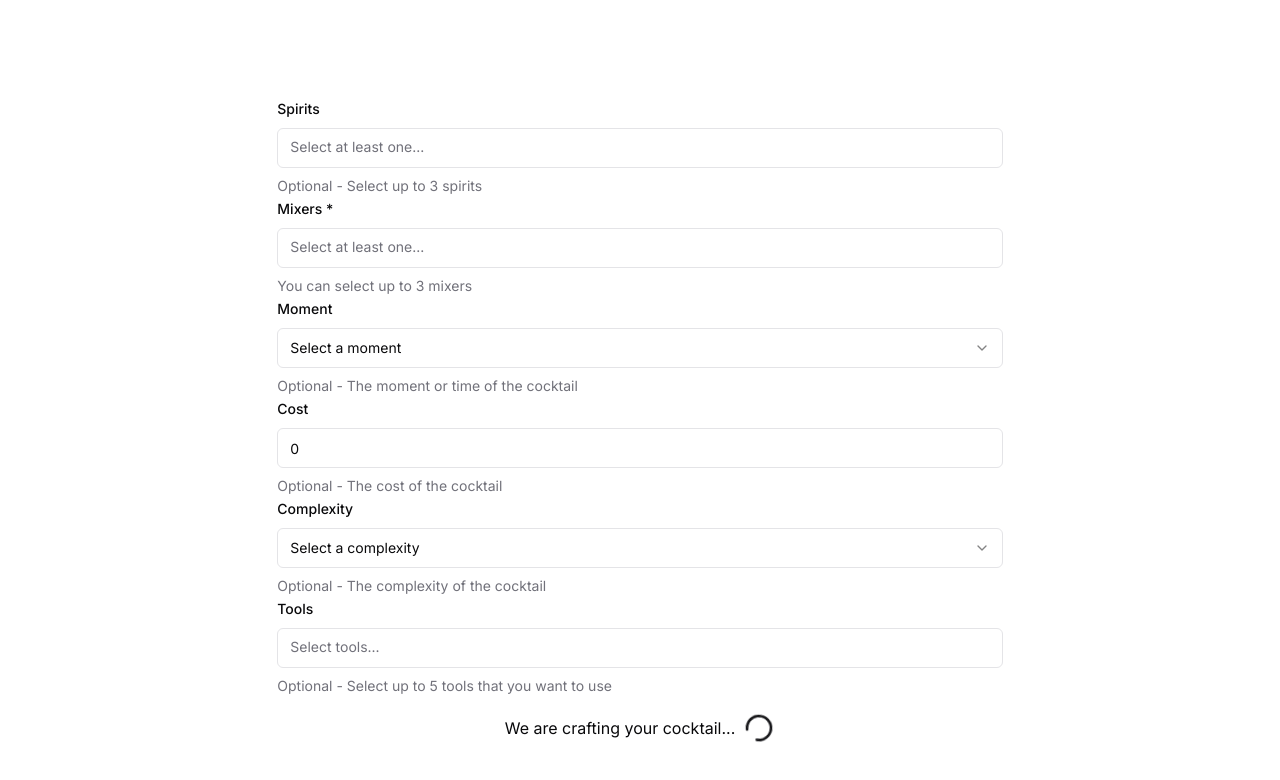
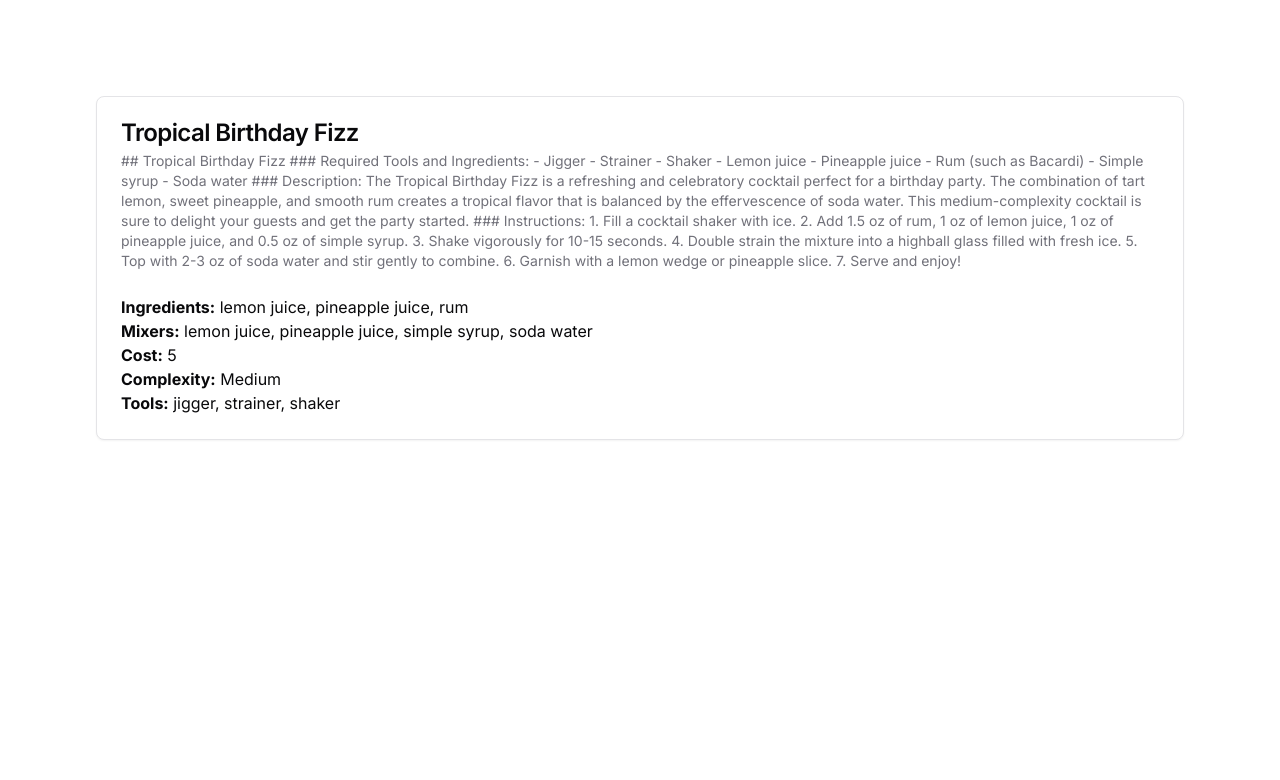
Before and after one commit to esponges/cocktail-maker-client, a Next.js app: page / in a window 1280 px wide. Shown: the top 780 px of the page. Built offline with nearby package versions, Linux system fonts and the light colour scheme.

Commit message:
display cocktail in card

```diff
--- a/src/app/page.tsx
+++ b/src/app/page.tsx
@@ -1,5 +1,6 @@
 "use client";
 
+import { useState } from "react";
 import { zodResolver } from "@hookform/resolvers/zod";
 import { useForm } from "react-hook-form";
 import { z } from "zod";
@@ -23,9 +24,17 @@ import {
   SelectValue,
 } from "@/components/ui/select";
 import { Input } from "@/components/ui/input";
+import {
+  Card,
+  CardContent,
+  CardDescription,
+  CardFooter,
+  CardHeader,
+  CardTitle,
+} from "@/components/ui/card";
+import MultipleSelector from "@/components/ui/multiple-selector";
+
 import { mixers, spirits, moment, complexity, tools } from "@/lib/form-options";
-import MultipleSelector from "@/components/ui/multiple-selector";
-import { useState } from "react";
 import { safeFetch } from "@/lib/safeFetch";
 import { getErrorMessage } from "@/lib/utils";
 import { Spinner } from "@/components/ui/spinner";
@@ -55,7 +64,19 @@ type Cocktail = {
 };
 
 export default function Home() {
-  const [cocktail, setCocktail] = useState<Cocktail>();
+  const [cocktail, setCocktail] = useState<Cocktail>({
+    name: "Tropical Birthday Fizz",
+    recipe:
+      // eslint-disable-next-line max-len
+      "## Tropical Birthday Fizz\n\n### Required Tools and Ingredients:\n- Jigger\n- Strainer\n- Shaker\n- Lemon juice\n- Pineapple juice\n- Rum (such as Bacardi)\n- Simple syrup\n- Soda water\n\n### Description:\nThe Tropical Birthday Fizz is a refreshing and celebratory cocktail perfect for a birthday party. The combination of tart lemon, sweet pineapple, and smooth rum creates a tropical flavor that is balanced by the effervescence of soda water. This medium-complexity cocktail is sure to delight your guests and get the party started.\n\n### Instructions:\n1. Fill a cocktail shaker with ice.\n2. Add 1.5 oz of rum, 1 oz of lemon juice, 1 oz of pineapple juice, and 0.5 oz of simple syrup.\n3. Shake vigorously for 10-15 seconds.\n4. Double strain the mixture into a highball glass filled with fresh ice.\n5. Top with 2-3 oz of soda water and stir gently to combine.\n6. Garnish with a lemon wedge or pineapple slice.\n7. Serve and enjoy!",
+    is_alcoholic: true,
+    mixers: ["lemon juice", "pineapple juice", "simple syrup", "soda water"],
+    size: "Unknown",
+    cost: 5,
+    complexity: "Medium",
+    required_tools: ["jigger", "strainer", "shaker"],
+    required_ingredients: ["lemon juice", "pineapple juice", "rum"],
+  });
   const [loading, setLoading] = useState(false);
 
   const { toast } = useToast();
@@ -120,10 +141,11 @@ export default function Home() {
     createCocktail(data);
   }
 
-  console.log({ cocktail });
+  console.log({ cocktail }, !cocktail);
 
   return (
     <main className="flex min-h-screen flex-col items-center justify-between p-24">
+      {!cocktail ? (
         <Form {...form}>
           <form
             onSubmit={form.handleSubmit(onSubmit)}
@@ -301,7 +323,7 @@ export default function Home() {
                 )}
               />
               <div className="text-center mt-4">
-              {loading ? (
+                {!loading ? (
                   <Button type="submit">Create Cocktail 🍸</Button>
                 ) : (
                   <div className="flex items-center justify-center space-x-2">
@@ -313,6 +335,34 @@ export default function Home() {
             </fieldset>
           </form>
         </Form>
+      ) : (
+        <Card>
+          <CardHeader>
+            <CardTitle>{cocktail.name}</CardTitle>
+            <CardDescription>{cocktail.recipe}</CardDescription>
+          </CardHeader>
+          <CardContent>
+            <p>
+              <b>Ingredients:</b> {cocktail.required_ingredients.join(", ")}
+            </p>
+            <p>
+              <b>Mixers:</b> {cocktail.mixers.join(", ")}
+            </p>
+            {/* <p>
+              <b>Moment:</b> {cocktail.moment}
+            </p> */}
+            <p>
+              <b>Cost:</b> {cocktail.cost}
+            </p>
+            <p>
+              <b>Complexity:</b> {cocktail.complexity}
+            </p>
+            <p>
+              <b>Tools:</b> {cocktail.required_tools.join(", ")}
+            </p>
+          </CardContent>
+        </Card>
+      )}
     </main>
   );
 }
--- /dev/null
+++ b/src/components/ui/card.tsx
@@ -0,0 +1,96 @@
+import * as React from "react";
+
+import { cn } from "@/lib/utils";
+
+const Card = React.forwardRef<
+  HTMLDivElement,
+  React.HTMLAttributes<HTMLDivElement>
+>(({ className, ...props }, ref) => (
+  <div
+    ref={ref}
+    className={cn(
+      "rounded-lg border bg-card text-card-foreground shadow-sm",
+      className
+    )}
+    {...props}
+  />
+));
+
+Card.displayName = "Card";
+
+const CardHeader = React.forwardRef<
+  HTMLDivElement,
+  React.HTMLAttributes<HTMLDivElement>
+>(({ className, ...props }, ref) => (
+  <div
+    ref={ref}
+    className={cn("flex flex-col space-y-1.5 p-6", className)}
+    {...props}
+  />
+));
+
+CardHeader.displayName = "CardHeader";
+
+const CardTitle = React.forwardRef<
+  HTMLParagraphElement,
+  React.HTMLAttributes<HTMLHeadingElement>
+>(({ className, ...props }, ref) => (
+  <h3
+    ref={ref}
+    className={cn(
+      "text-2xl font-semibold leading-none tracking-tight",
+      className
+    )}
+    {...props}
+  />
+));
+
+CardTitle.displayName = "CardTitle";
+
+const CardDescription = React.forwardRef<
+  HTMLParagraphElement,
+  React.HTMLAttributes<HTMLParagraphElement>
+>(({ className, ...props }, ref) => (
+  <p
+    ref={ref}
+    className={cn("text-sm text-muted-foreground", className)}
+    {...props}
+  />
+));
+
+CardDescription.displayName = "CardDescription";
+
+const CardContent = React.forwardRef<
+  HTMLDivElement,
+  React.HTMLAttributes<HTMLDivElement>
+>(({ className, ...props }, ref) => (
+  <div
+    ref={ref}
+    className={cn("p-6 pt-0", className)}
+    {...props}
+  />
+));
+
+CardContent.displayName = "CardContent";
+
+const CardFooter = React.forwardRef<
+  HTMLDivElement,
+  React.HTMLAttributes<HTMLDivElement>
+>(({ className, ...props }, ref) => (
+  <div
+    ref={ref}
+    className={cn("flex items-center p-6 pt-0", className)}
+    {...props}
+  />
+));
+
+CardFooter.displayName = "CardFooter";
+
+export {
+  Card,
+  CardHeader,
+  CardFooter,
+  CardTitle,
+  CardDescription,
+  CardContent,
+};
```
Lines whose indentation alone changed are shown as unchanged.
